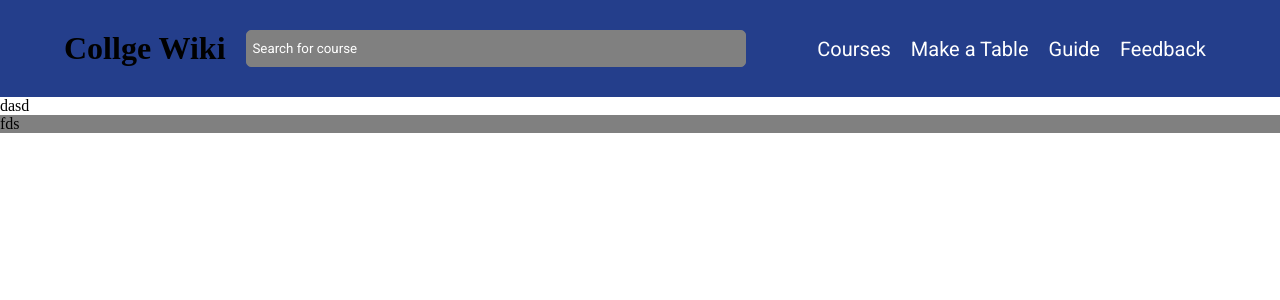
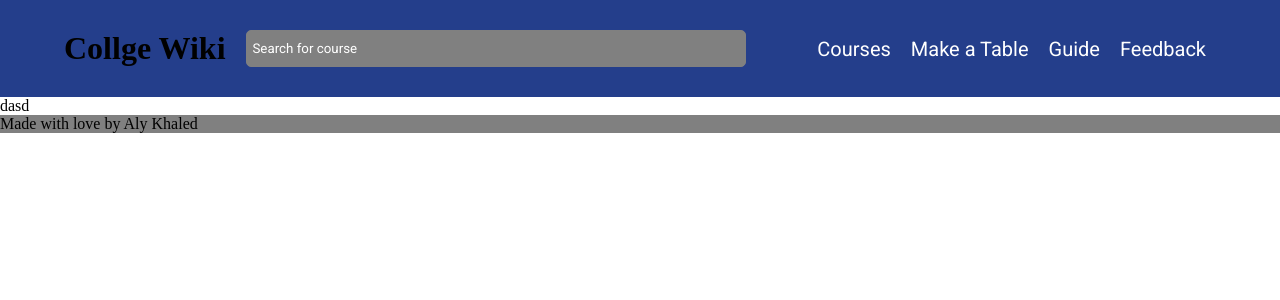
Before and after one commit to alykhaled/College-Wiki, a React (Create React App) app in the folder client/: page / in a window 1280 px wide. Shown: the top 300 px of the page. Built offline with nearby package versions, Linux system fonts and the light colour scheme; the HTML template or start-up script is replaced by a standard one.

Commit message:
Update directory

```diff
--- a/client/src/App.tsx
+++ b/client/src/App.tsx
@@ -1,26 +1,15 @@
 import React from 'react';
 import './App.scss';
-
+import NavBar from './components/Navbar/NavBar';
 function App() {
   return (
     <div className="App">
-      <header>
-        <h1 className="logo">Collge Wiki</h1>
-        <input type="search" placeholder="Search for course" name="" id="searchInput" />
-        <nav>
-          <ul className="nav_links">
-            <li><a href="/">Courses</a></li>
-            <li><a href="/">Make a Table</a></li>
-            <li><a href="/">Guide</a></li>
-            <li><a href="/">Feedback</a></li>
-          </ul>
-        </nav>
-      </header>
+      <NavBar/>
       <div className="content">
         dasd
       </div>
       <footer>
-        fds
+        Made with love by Aly Khaled
       </footer>
     </div>
   );
--- /dev/null
+++ b/client/src/components/Navbar/NavBar.tsx
@@ -0,0 +1,20 @@
+import React from 'react'
+
+function NavBar() {
+    return (
+    <header>
+        <h1 className="logo">Collge Wiki</h1>
+        <input type="search" placeholder="Search for course" name="" id="searchInput" />
+        <nav>
+            <ul className="nav_links">
+                <li><a href="/">Courses</a></li>
+                <li><a href="/">Make a Table</a></li>
+                <li><a href="/">Guide</a></li>
+                <li><a href="/">Feedback</a></li>
+            </ul>
+        </nav>
+    </header>
+    )
+}
+
+export default NavBar
```
